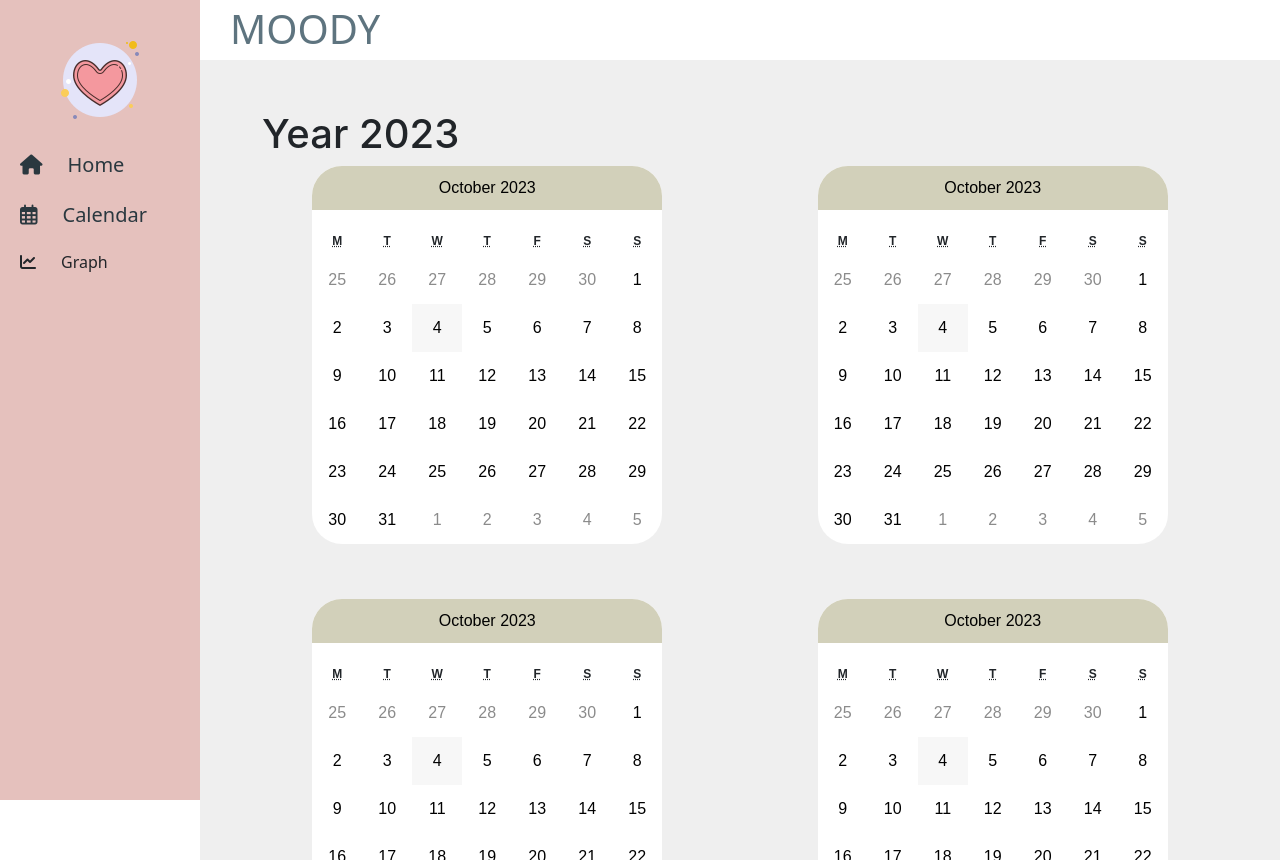
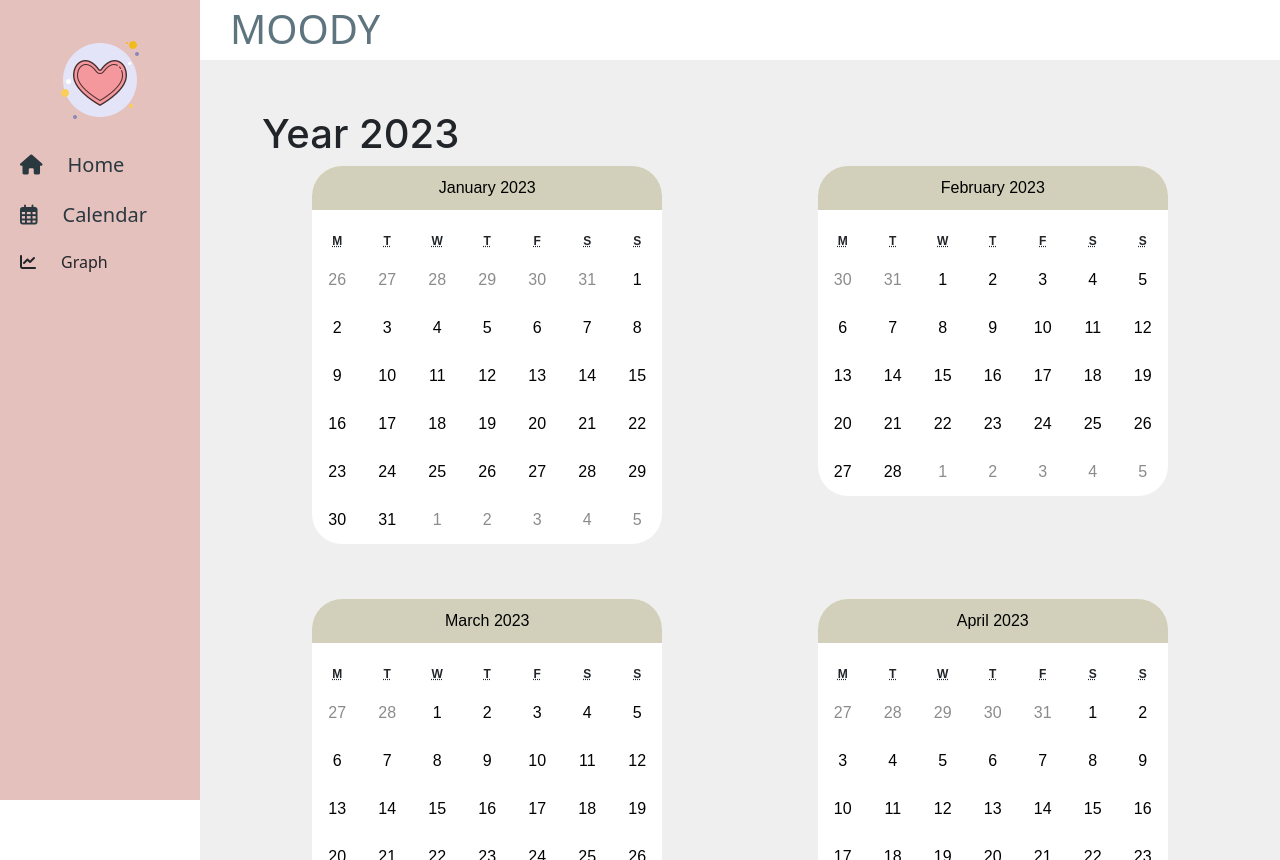
Before and after one commit to angenue/MoodJournal, a React (Create React App) app in the folder frontend/: page /Calendar in a window 1280 px wide. Built offline with nearby package versions, Linux system fonts and the light colour scheme; no server answers; the HTML template or start-up script is replaced by a standard one.

Commit message:
fixed other months not showing

```diff
--- a/frontend/src/App.tsx
+++ b/frontend/src/App.tsx
@@ -7,8 +7,6 @@ import {Journal as JournalModel } from './models/journal';
 import Journal from "./components/Journal";
 import { BrowserRouter as Router, Route, Routes } from 'react-router-dom';
 import './styles/App.css';
-import { Col, Container, Row } from "react-bootstrap";
-import styles from "./styles/CalendarPage.module.css";
 import * as JournalsApi from "./utils/journal_api";
 
 const App = () => {
--- a/frontend/src/components/calendar/MonthlyCalendar.tsx
+++ b/frontend/src/components/calendar/MonthlyCalendar.tsx
@@ -12,7 +12,9 @@ interface MonthlyCalendarProps {
   month: number;
 }
 const MonthlyCalendar: React.FC<MonthlyCalendarProps> = ({ year, month }) => {
-  const [selectedDate, setSelectedDate] = useState<Date | null>(null);
+  const [selectedDate, setSelectedDate] = useState<Date | null>(
+    new Date(year, month, 1)  // Initialize with the first day of the specified month and year
+  );
   const [isPopupOpen, setIsPopupOpen] = useState(false);
   const [selectedJournal, setSelectedJournal] = useState<JournalModel | null>(
     null
@@ -80,7 +82,13 @@ const MonthlyCalendar: React.FC<MonthlyCalendarProps> = ({ year, month }) => {
   function tileClassName({ date }: {date:any}) {
     const formattedDate = date.toISOString().split('T')[0];
     const moodForDate = moodData.get(formattedDate) || '';
-    return `react-calendar__tile--mood-${moodForDate.toLowerCase()}`;
+    const moodClassName = `react-calendar__tile--mood-${moodForDate.toLowerCase()}`;
+
+    // Add your custom logic here
+    const startOfMonthClassName = date.getDate() === 1 ? 'start-of-month' : '';
+
+    // Combine the class names
+    return `${moodClassName} ${startOfMonthClassName}`;
   }
 
 
@@ -88,17 +96,14 @@ const MonthlyCalendar: React.FC<MonthlyCalendarProps> = ({ year, month }) => {
     <div className="monthly-calendar">
 
 <Calendar
-
   value={selectedDate}
   view="month"
-  tileClassName={tileClassName}
+  tileClassName={(tileClassName)}
   formatShortWeekday={(locale, date) =>
     new Intl.DateTimeFormat(locale, { weekday: "short" })
       .format(date)
       .charAt(0)
   }
-
-
   onClickDay={handleDateClick}
 />
 
```
Also changed, not shown: frontend/src/components/calendar/YearlyCalendar.tsx (line endings or trailing spaces).
